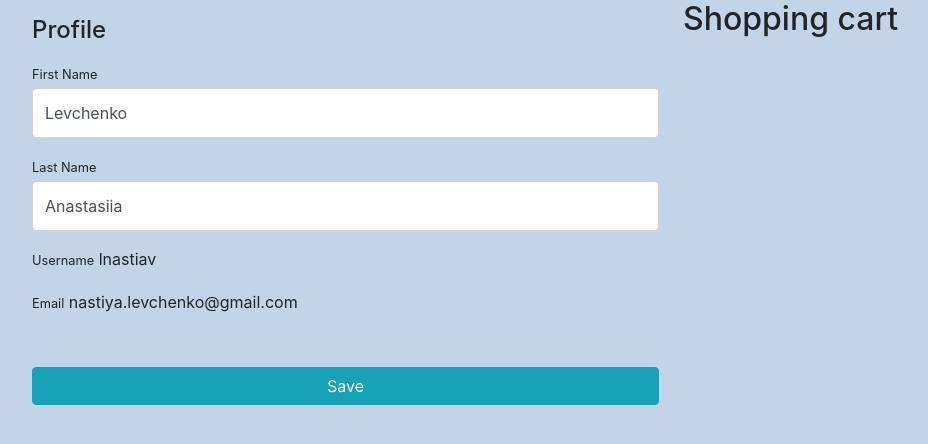
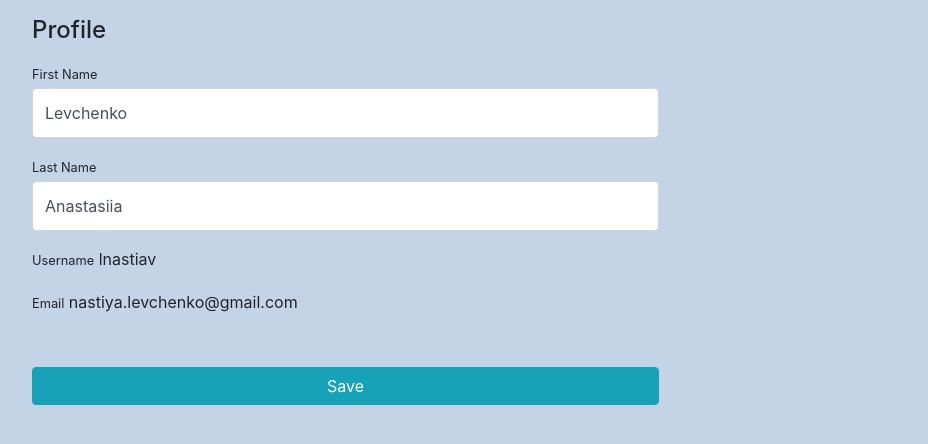
Before and after one commit to MytsakNatalia/Restaurant_Django_Project, a Django app: page /menu/profile/ in a window 1280 px wide. Shown: the top 444 px of the page, without its empty margins (62-990 px from the left). Run offline with Django 4.2, Linux system fonts and the light colour scheme; a user stored in the database is signed in; some libraries are stand-ins or nearby versions.

```diff
--- a/restaurant/users/templates/users/profile.html
+++ b/restaurant/users/templates/users/profile.html
@@ -39,9 +39,7 @@
 
             </form>
         </div>
-        <div class="col-lg-5">
-         <h2>Shopping cart</h2>
-        </div>
+
     </div>
 </div>
 {% endblock %}
```
Also changed, not shown: restaurant/db.sqlite3, restaurant/users/templates/users/login.html (line endings or trailing spaces).
